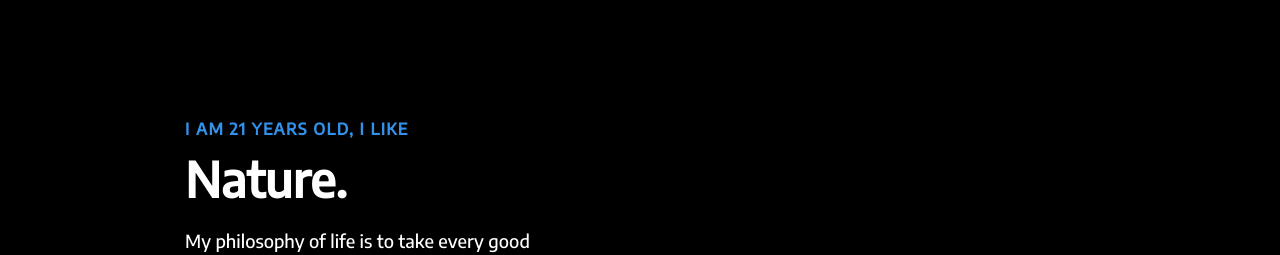
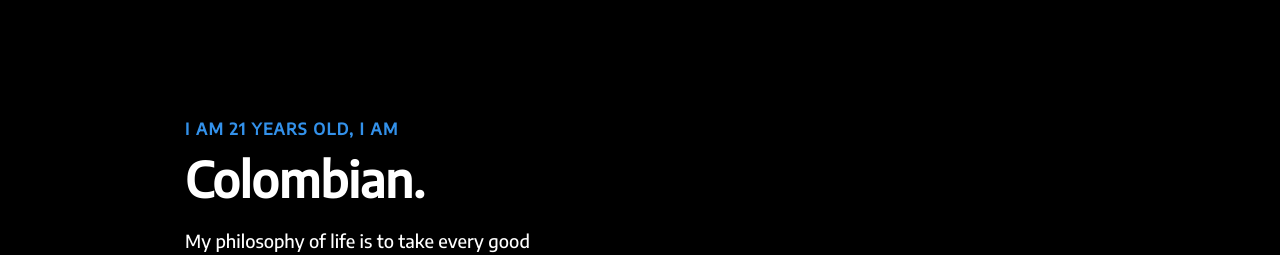
Before and after one commit to Asdrubal2002/port2, a React (Create React App) app: page / in a window 1280 px wide. Shown: the part 840-1095 px from the top of the page. Built offline with nearby package versions, Linux system fonts and the light colour scheme.

Commit message:
Update Data.js

```diff
--- a/src/components/InfoSection/Data.js
+++ b/src/components/InfoSection/Data.js
@@ -3,8 +3,8 @@ export const homeObjOne = {
     lightBg: false,
     lightText: true,
     lightTextDesc: true,
-    topLine: "I am 21 years old, I like",
-    headLine: 'Nature.',
+    topLine: "I am 21 years old, I am",
+    headLine: 'Colombian.',
     description: 'My philosophy of life is to take every good opportunity that presents itself along the path that one is traveling, to learn independently to grow personally and professionally, and also to be updated on the behavior of my society.',
     buttonLabel: 'Empieza',
     imgStart: false,
```
